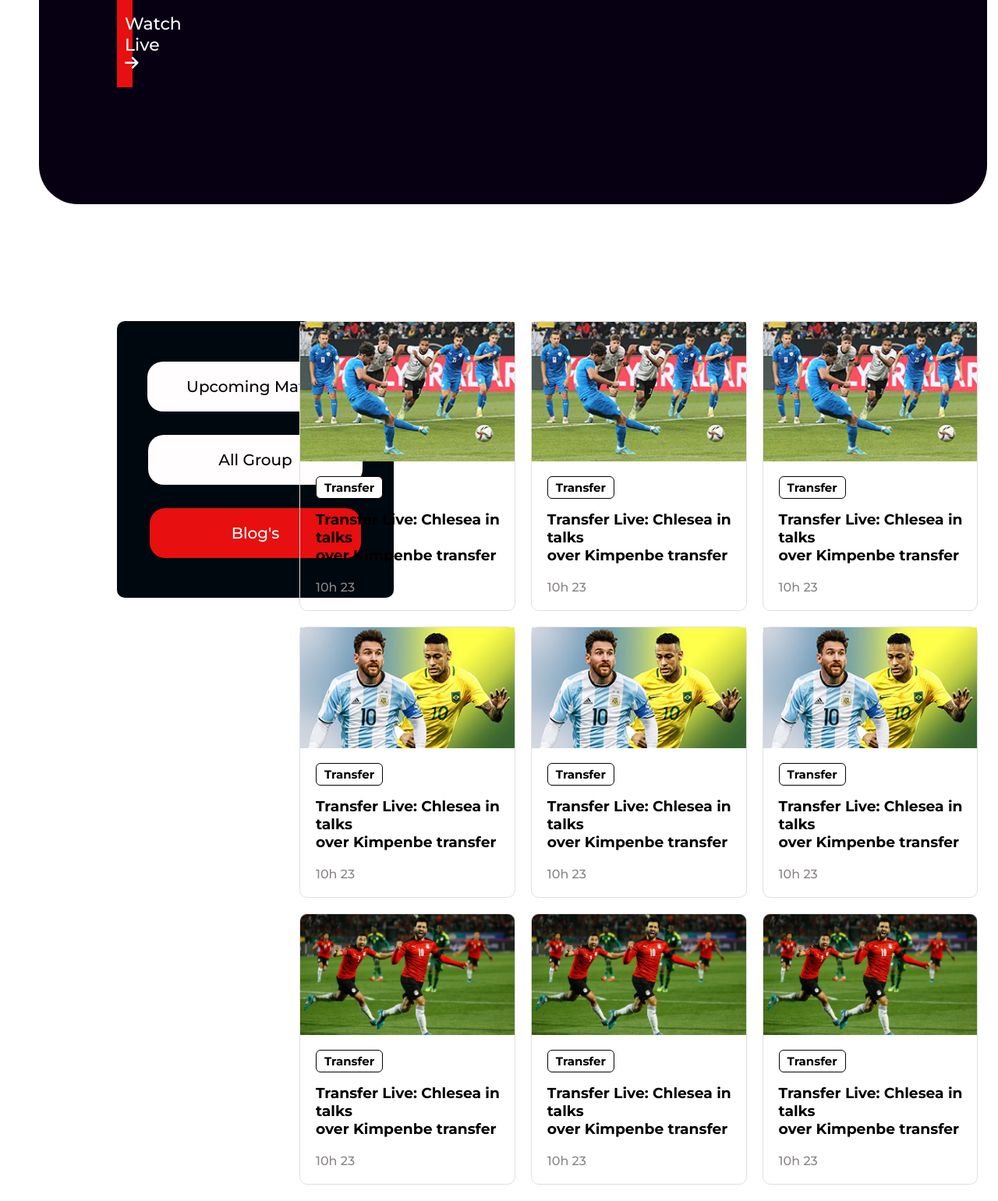
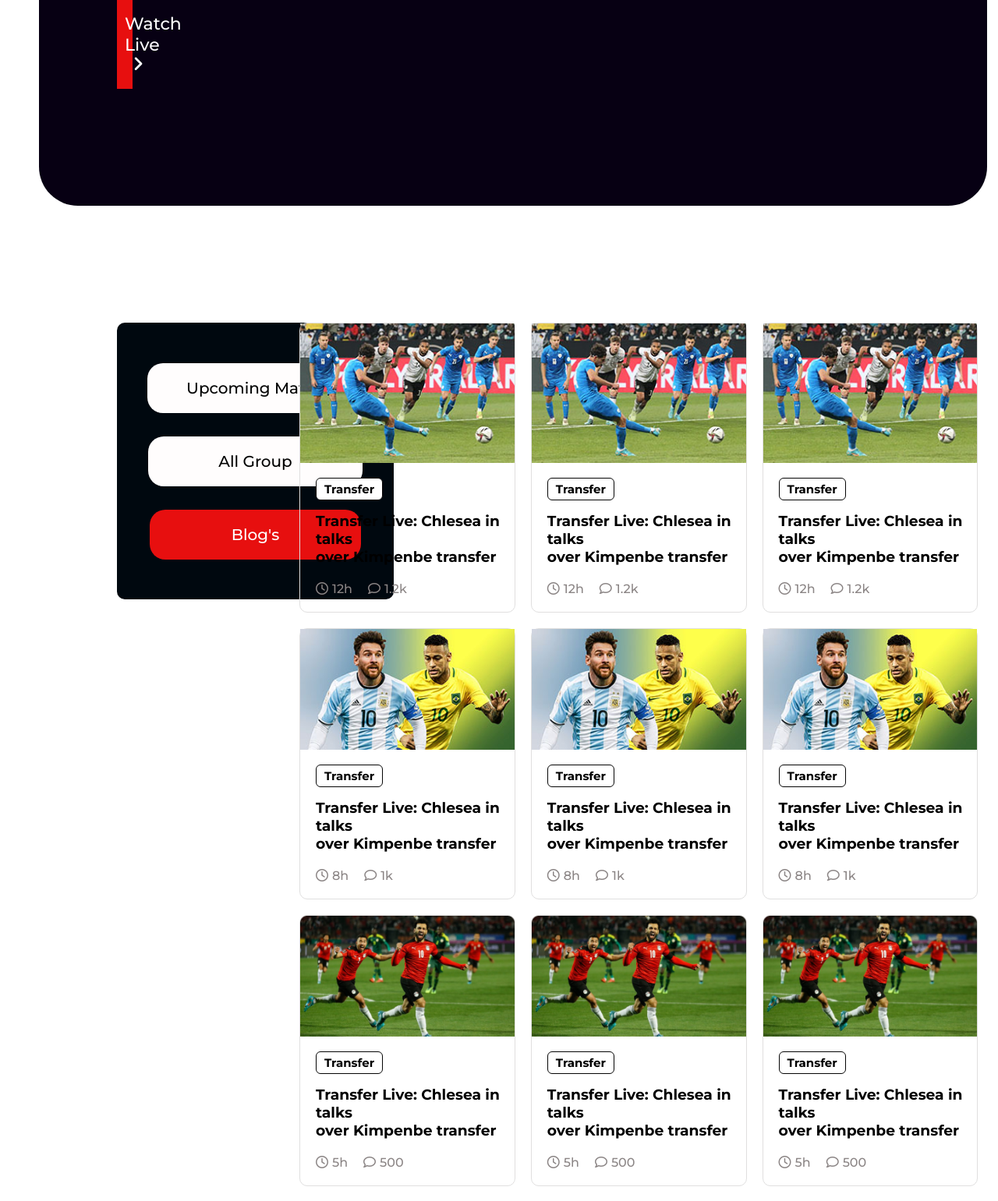
Before and after one commit to graphixer-41/World-Cup, a plain HTML site: page index.html in a window 1280 px wide. Shown: the part 819-2360 px from the top of the page at 78% size. Drawn offline with Linux system fonts and the light colour scheme.

Commit message:
added content

```diff
--- a/index.html
+++ b/index.html
@@ -26,7 +26,7 @@
                     random text. It has roots in a piece of classical Latin literature <br> from 45 BC, making it over 2000 years old.</p>
                 <div class="watch-live">
                     <a href="">Watch Live</a>
-                    <i class="fa-solid fa-arrow-right"></i>
+                    <i class="fa-solid fa-angle-right"></i>
                 </div>
             </div>
             <div class="top-pic">
@@ -39,7 +39,7 @@
             <div class="con-2-div-1">
                 <div class="up-coming">
                     <div class="Match">
-                        <a href="blogs.html">Upcoming Match</a>
+                        <a href="blogs.html" target="_blank">Upcoming Match</a>
                     </div>
                         <div class="Group">
                             <a href="">All Group</a>
@@ -54,55 +54,82 @@
                     <img src="assets/pic-3.jpg" alt="">
                     <button>Transfer</button>
                     <h3>Transfer Live: Chlesea in talks <br> over Kimpenbe transfer</h3>
-                    <p>10h 23</p>
+                    <div class="duration">
+                        <p><i class="fa-regular fa-clock"></i>12h</p>
+                        <p><i class="fa-regular fa-comment"></i>1.2k</p>
+                    </div>
                 </div>
                 <div class="class-2">
                     <img src="assets/pic-3.jpg" alt="">
                     <button>Transfer</button>
                     <h3>Transfer Live: Chlesea in talks <br> over Kimpenbe transfer</h3>
-                    <p>10h 23</p>
+                    <div class="duration">
+                        <p><i class="fa-regular fa-clock"></i>12h</p>
+                        <p><i class="fa-regular fa-comment"></i>1.2k</p>
+                    </div>
                 </div>
                 <div class="class-3">
                     <img src="assets/pic-3.jpg" alt="">
                     <button>Transfer</button>
                     <h3>Transfer Live: Chlesea in talks <br> over Kimpenbe transfer</h3>
-                    <p>10h 23</p>
+                    <div class="duration">
+                        <p><i class="fa-regular fa-clock"></i>12h</p>
+                        <p><i class="fa-regular fa-comment"></i>1.2k</p>
+                    </div>
                 </div>
                 <div class="class-4">
                     <img src="assets/pic-6.jpg" alt="">
                     <button>Transfer</button>
                     <h3>Transfer Live: Chlesea in talks <br> over Kimpenbe transfer</h3>
-                    <p>10h 23</p>
+                    <div class="duration">
+                        <p><i class="fa-regular fa-clock"></i>8h</p>
+                        <p><i class="fa-regular fa-comment"></i>1k</p>
+                    </div>
                 </div>
                 <div class="class-5">
                     <img src="assets/pic-6.jpg" alt="">
                     <button>Transfer</button>
                     <h3>Transfer Live: Chlesea in talks <br> over Kimpenbe transfer</h3>
-                    <p>10h 23</p>
+                    <div class="duration">
+                        <p><i class="fa-regular fa-clock"></i>8h</p>
+                        <p><i class="fa-regular fa-comment"></i>1k</p>
+                    </div>
                 </div>
                 <div class="class-6">
                     <img src="assets/pic-6.jpg" alt="">
                     <button>Transfer</button>
                     <h3>Transfer Live: Chlesea in talks <br> over Kimpenbe transfer</h3>
-                    <p>10h 23</p>
+                    <div class="duration">
+                        <p><i class="fa-regular fa-clock"></i>8h</p>
+                        <p><i class="fa-regular fa-comment"></i>1k</p>
+                    </div>
                 </div>
                 <div class="class-7">
                     <img src="assets/Blog Image.png" alt="">
                     <button>Transfer</button>
                     <h3>Transfer Live: Chlesea in talks <br> over Kimpenbe transfer</h3>
-                    <p>10h 23</p>
+                    <div class="duration">
+                        <p><i class="fa-regular fa-clock"></i>5h</p>
+                        <p><i class="fa-regular fa-comment"></i>500</p>
+                    </div>
                 </div>
                 <div class="class-8">
                     <img src="assets/Blog Image.png" alt="">
                     <button>Transfer</button>
                     <h3>Transfer Live: Chlesea in talks <br> over Kimpenbe transfer</h3>
-                    <p>10h 23</p>
+                    <div class="duration">
+                        <p><i class="fa-regular fa-clock"></i>5h</p>
+                        <p><i class="fa-regular fa-comment"></i>500</p>
+                    </div>
                 </div>
                 <div class="class-9">
                     <img src="assets/Blog Image.png" alt="">
                     <button>Transfer</button>
                     <h3>Transfer Live: Chlesea in talks <br> over Kimpenbe transfer</h3>
-                    <p>10h 23</p>
+                    <div class="duration">
+                        <p><i class="fa-regular fa-clock"></i>5h</p>
+                        <p><i class="fa-regular fa-comment"></i>500</p>
+                    </div>
                 </div>
             </div>
         </div>
--- a/style.css
+++ b/style.css
@@ -13,7 +13,6 @@
 .con-1-parent{
     display: flex;
     width: 100%;
-
 }
 .heading-text{
     width: 50%;
@@ -43,18 +42,30 @@
     padding: 20px 10px;
     margin-right: 600px;
     text-align: center;
+    justify-content: center;
+}
+.watch-live:hover{
+    background-color: white;
+}
+.watch-live:hover a {
+     color: red;
+}
+.watch-live:hover i{
+    color: red;
 }
 .top-pic{
     width: 50%;
+    padding-right: 30px;
 }
 .top-pic img{
     margin-bottom: 0%;
     width: 100%;
     padding-top: 100px;
 }
-.fa-arrow-right{
+.fa-angle-right{
     color: white;
-    font-size: 20px;
+    font-size: 22px;
+    padding-left: 10px;
 }
 .sec-2-div-parent{
     display: flex;
@@ -62,6 +73,12 @@
 }
 .con-2-div-1{
     width: 30%;
+}
+.fa-clock{
+    margin-right: 5px;
+}
+.fa-comment{
+    padding-right: 5px;
 }
 .up-coming{
     height: 315px;
@@ -85,7 +102,10 @@
     padding: 20px 50px;
     font-size: 20px;
     border-radius: 20px;
-
+}
+.Match a:hover{
+    background-color: red;
+    color: white;
 }
 .Group{
     margin-top: 70px;
@@ -96,7 +116,10 @@
     padding: 20px 90px;
     font-size: 20px;
     border-radius: 20px;
-
+}
+.Group a:hover{
+    background-color: red;
+    color: white;
 }
 .Blogs{
     margin-top: 70px;
@@ -106,7 +129,10 @@
     padding: 20px 105px;
     font-size: 20px;
     border-radius: 20px;
-
+}
+.Blogs a:hover{
+    background-color: white;
+    color: black;
 }
 .con-2-div-2{
     width: 68%;
@@ -375,6 +401,9 @@
     margin-left: 20px;
     margin-bottom: 20px;
 }
+.duration{
+    display: flex;
+}
 .footer{
     text-align: center;
     margin-top: 150px;
--- a/up-style.css
+++ b/up-style.css
@@ -43,18 +43,30 @@
     padding: 20px 10px;
     margin-right: 600px;
     text-align: center;
+    justify-content: center;
+}
+.watch-live:hover{
+    background-color: white;
+}
+.watch-live:hover a {
+     color: red;
+}
+.watch-live:hover i{
+    color: red;
 }
 .top-pic{
     width: 50%;
+    padding-right: 30px;
 }
 .top-pic img{
     margin-bottom: 0%;
     width: 100%;
     padding-top: 100px;
 }
-.fa-arrow-right{
+.fa-angle-right{
     color: white;
     font-size: 20px;
+    padding-left: 10px;
 }
 .sec-2-div-parent{
     display: flex;
@@ -85,7 +97,10 @@
     padding: 20px 50px;
     font-size: 20px;
     border-radius: 20px;
-
+}
+.Match a:hover{
+    background-color: white;
+    color: black;
 }
 .Group{
     margin-top: 70px;
@@ -96,7 +111,10 @@
     padding: 20px 90px;
     font-size: 20px;
     border-radius: 20px;
-
+}
+.Group a:hover{
+    background-color: red;
+    color: white;
 }
 .Blogs{
     margin-top: 70px;
@@ -107,7 +125,10 @@
     padding: 20px 105px;
     font-size: 20px;
     border-radius: 20px;
-
+}
+.Blogs a:hover{
+    background-color: red;
+    color: white;
 }
 .con-2-div-2{
     width: 68%;
@@ -145,6 +166,7 @@
     margin-left: 20px;
     margin-bottom: 20px;
     text-align: center;
+
 }
 .flag-img{
     display: flex;
```
Also changed, not shown: blogs.html (+1 -1 lines).
